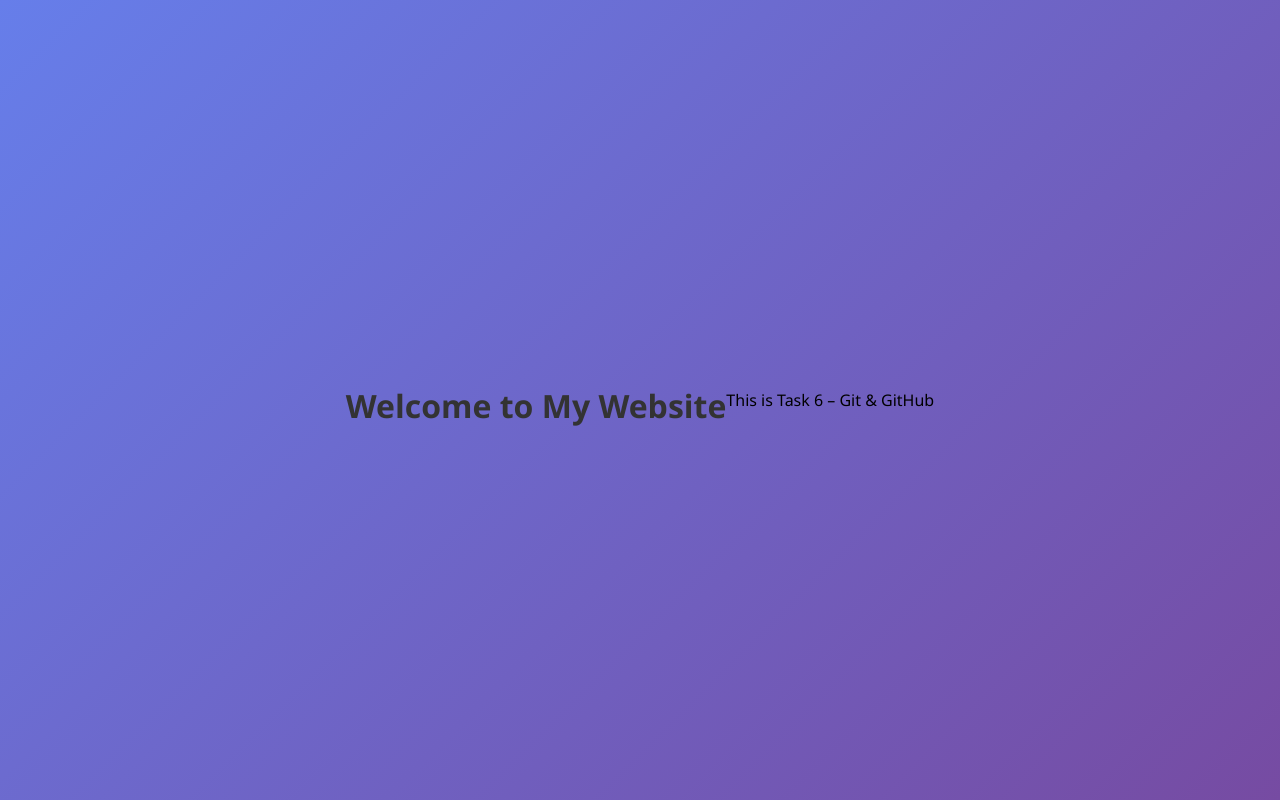
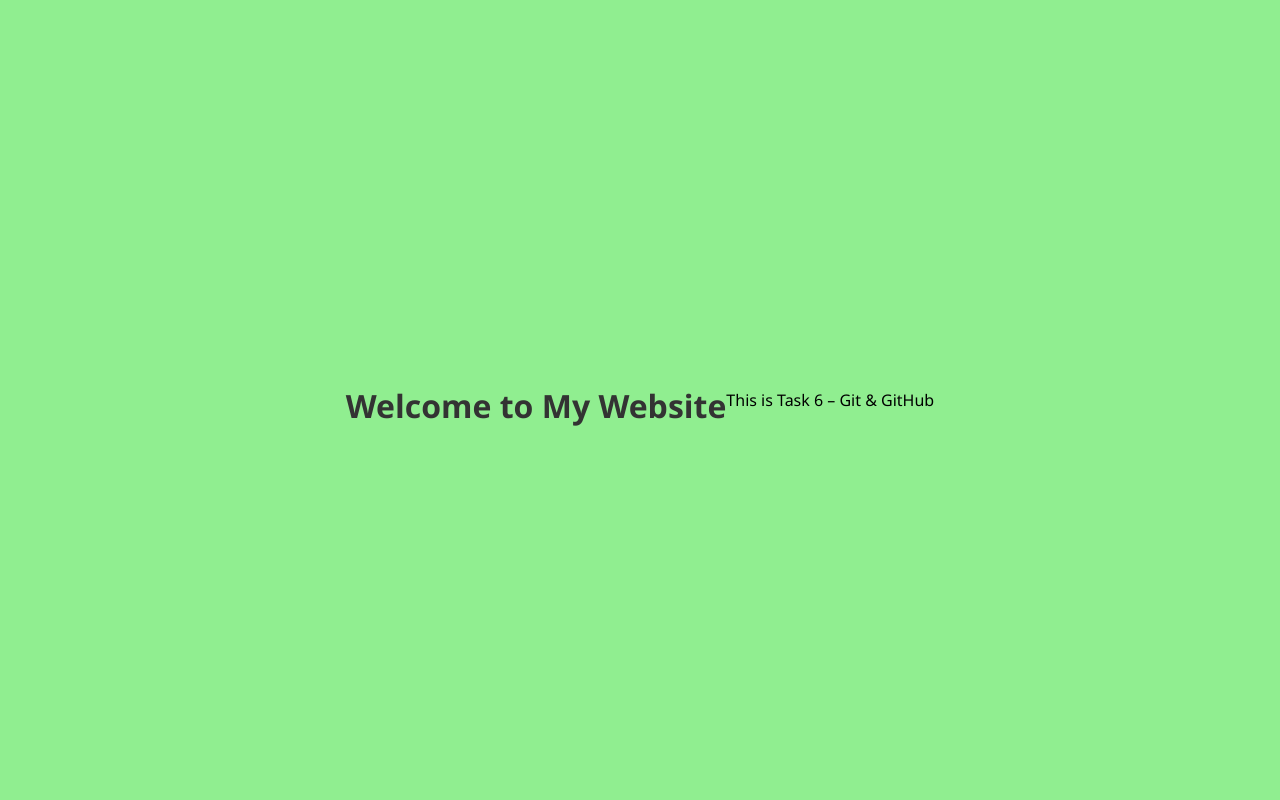
Before and after one commit to shamilmuha/Task6, a plain HTML site: page index.html in a window 1280 px wide. Drawn offline with Linux system fonts and the light colour scheme.

Commit message:
background

```diff
--- a/style.css
+++ b/style.css
@@ -2,7 +2,7 @@
     margin: 0;
     padding: 0;
     font-family: 'Segoe UI', Tahoma, Geneva, Verdana, sans-serif;
-    background: linear-gradient(135deg, #667eea, #764ba2);
+    background: lightgreen;
     height: 100vh;
     display: flex;
     justify-content: center;
```
